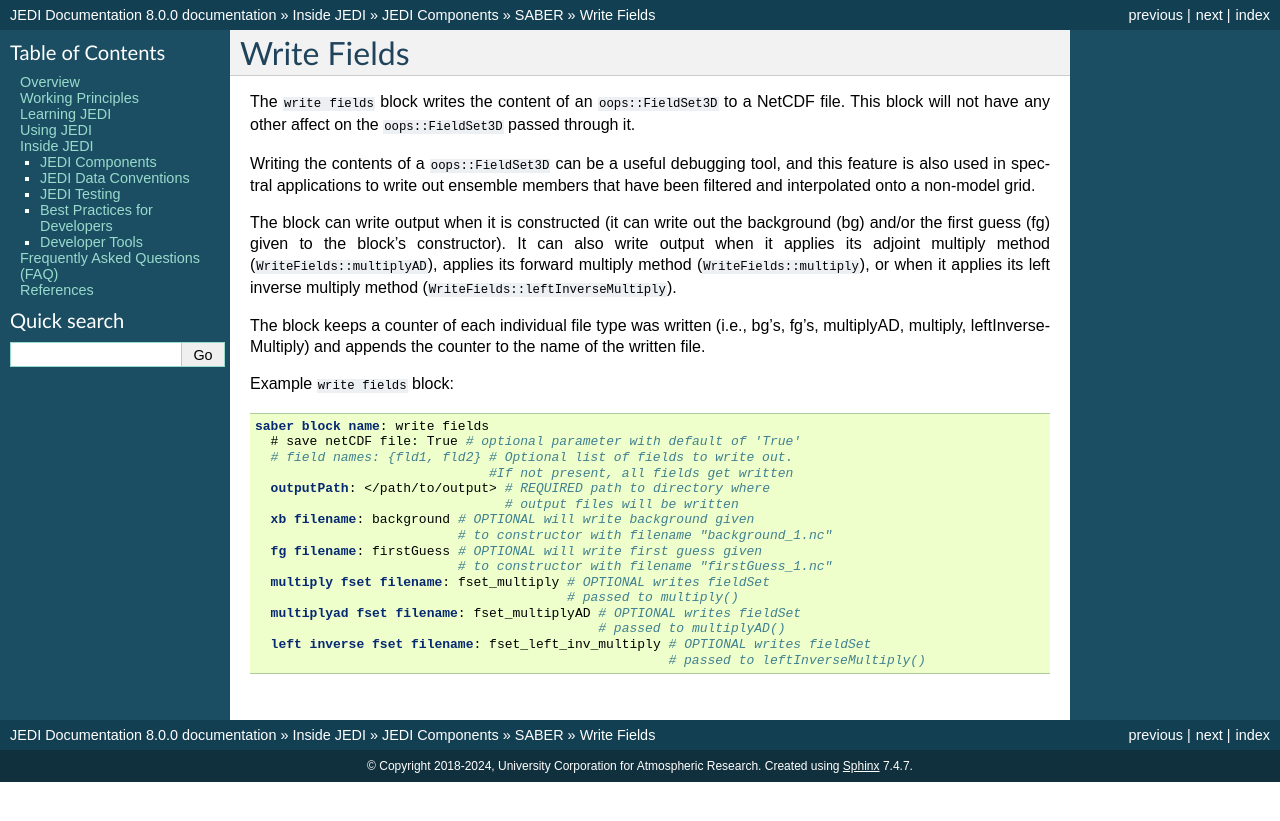
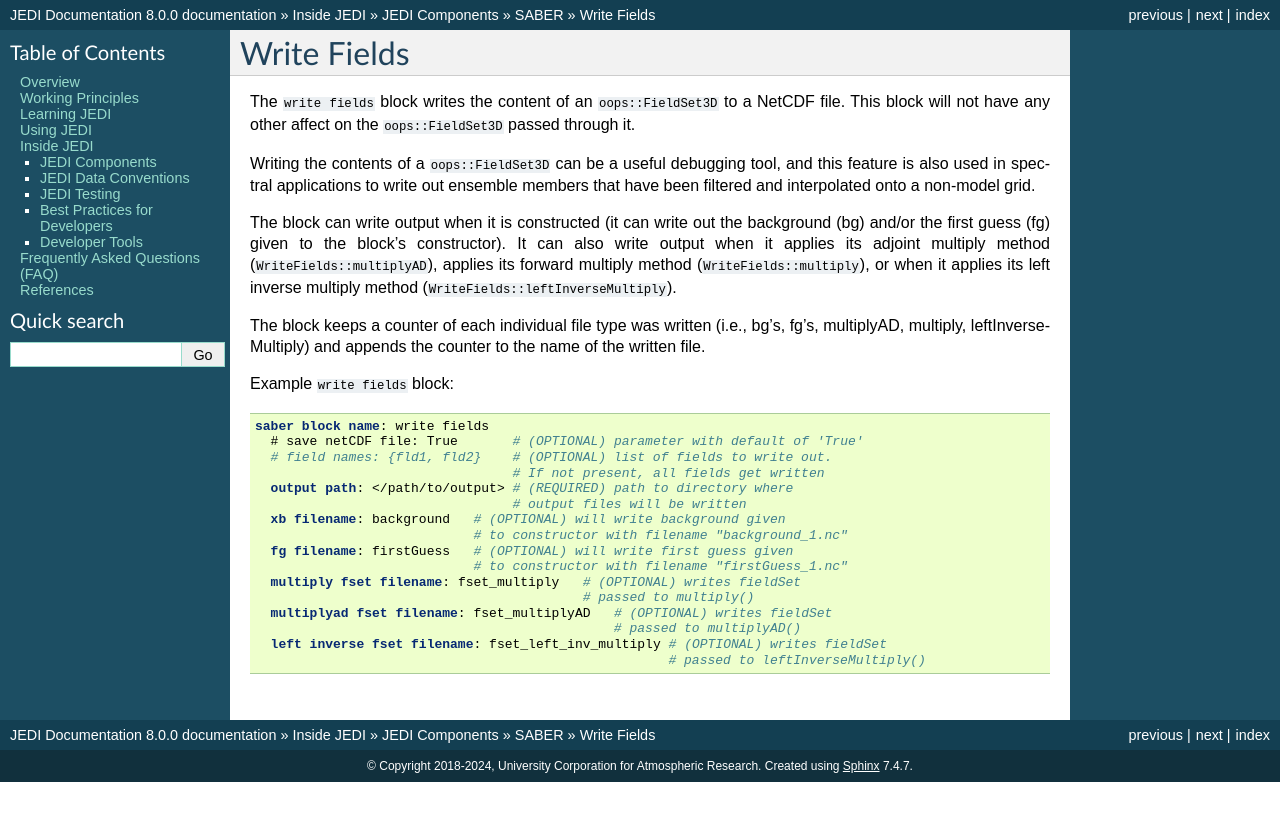
Before and after one commit to JCSDA/jedi-docs, a Sphinx documentation site: the page built from docs/inside/jedi-components/saber/writeFields.rst, in a window 1280 px wide. Shown: the top 821 px of the page. Built offline with Sphinx 7.4.7, drawn with Linux system fonts in a browser that asks for light colours.

Commit message:
Fix formatting and typo (#855)
fixes typo in `output path` parameter name and improves formatting in docs for Write Fields block

```diff
--- a/docs/inside/jedi-components/saber/writeFields.rst
+++ b/docs/inside/jedi-components/saber/writeFields.rst
@@ -26,18 +26,18 @@
 .. code-block:: yaml
 
   saber block name: write fields
-    # save netCDF file: True # optional parameter with default of 'True'
-    # field names: {fld1, fld2} # Optional list of fields to write out.
-                                #If not present, all fields get written
-    outputPath: </path/to/output> # REQUIRED path to directory where
-                                  # output files will be written
-    xb filename: background # OPTIONAL will write background given
-                            # to constructor with filename "background_1.nc"
-    fg filename: firstGuess # OPTIONAL will write first guess given
-                            # to constructor with filename "firstGuess_1.nc"
-    multiply fset filename: fset_multiply # OPTIONAL writes fieldSet
-                                          # passed to multiply()
-    multiplyad fset filename: fset_multiplyAD # OPTIONAL writes fieldSet
-                                              # passed to multiplyAD()
-    left inverse fset filename: fset_left_inv_multiply # OPTIONAL writes fieldSet
+    # save netCDF file: True       # (OPTIONAL) parameter with default of 'True'
+    # field names: {fld1, fld2}    # (OPTIONAL) list of fields to write out.
+                                   # If not present, all fields get written
+    output path: </path/to/output> # (REQUIRED) path to directory where
+                                   # output files will be written
+    xb filename: background   # (OPTIONAL) will write background given
+                              # to constructor with filename "background_1.nc"
+    fg filename: firstGuess   # (OPTIONAL) will write first guess given
+                              # to constructor with filename "firstGuess_1.nc"
+    multiply fset filename: fset_multiply   # (OPTIONAL) writes fieldSet
+                                            # passed to multiply()
+    multiplyad fset filename: fset_multiplyAD   # (OPTIONAL) writes fieldSet
+                                                # passed to multiplyAD()
+    left inverse fset filename: fset_left_inv_multiply # (OPTIONAL) writes fieldSet
                                                        # passed to leftInverseMultiply()
```
